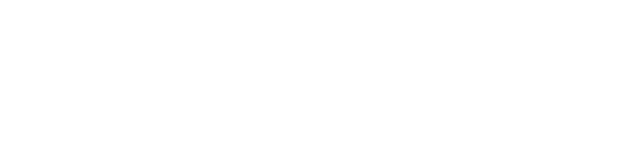
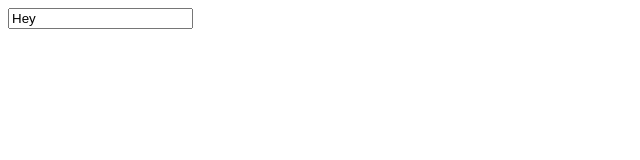
Before and after one commit to georgi-z-daskalov/understanding-typescript, a website: page index.html in a window 1280 px wide. Shown: the whole page, without its empty margins (0-640 px from the left). Drawn offline with Linux system fonts and the light colour scheme.

Commit message:
Section 6 Lesson 85

```diff
--- a/index.html
+++ b/index.html
@@ -7,6 +7,6 @@
     <script src="public/js/app.js" defer></script>
 </head>
 <body>
-
+    <input type="text" id="user-input">
 </body>
 </html>
--- a/public/js/app.js
+++ b/public/js/app.js
@@ -66,3 +66,5 @@ const a1 = {
     type: 'horse'
 };
 moveAnimal(a1);
+const userInput = document.getElementById('user-input');
+userInput.value = 'Hey';
--- a/src/app.ts
+++ b/src/app.ts
@@ -121,3 +121,7 @@ const a1: Animal = {
 };
 
 moveAnimal(a1);
+
+// const userInput = <HTMLInputElement>document.getElementById('user-input')!;
+const userInput = document.getElementById('user-input')! as HTMLInputElement;
+userInput.value = 'Hey'
```
